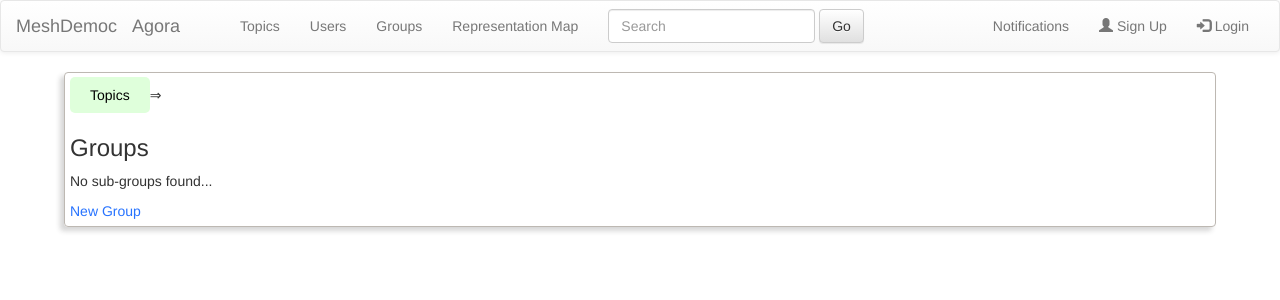
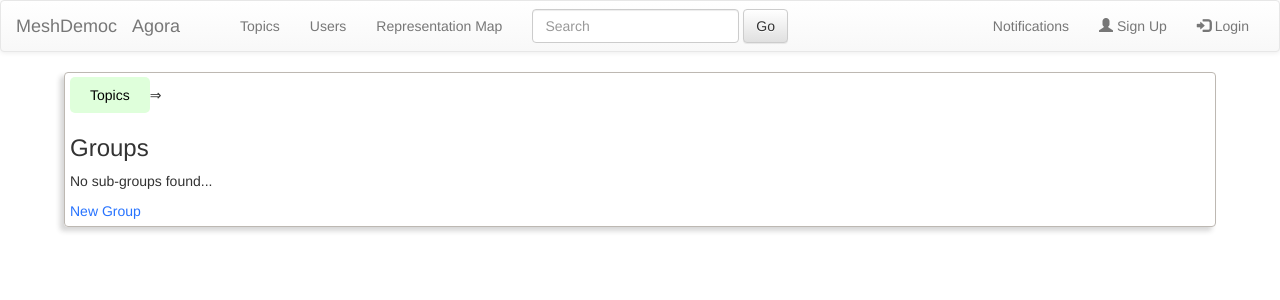
Before and after one commit to chozabu/VoteFlow, a Django app: page /agora/groups/ in a window 1280 px wide. Shown: the top 300 px of the page. Run offline with Django 3.2, Linux system fonts and the light colour scheme; parts of the project's set-up code (start-up, migrations or seed data) failed here and were passed over; some libraries are stand-ins or nearby versions.

Commit message:
hide groups

```diff
--- a/agora/templates/agora/navbar.html
+++ b/agora/templates/agora/navbar.html
@@ -18,7 +18,7 @@
           <li > <a ></a> </li>
         <li ><a href="/agora/all_topics/">Topics <span class="sr-only">(current)</span></a></li>
         <li ><a href="/agora/users/">Users</a></li>
-        <li ><a href="/agora/groups/">Groups</a></li>
+        <!--<li ><a href="/agora/groups/">Groups</a></li>-->
         <!--<li class="active"><a href="/agora/posts/">Posts</a></li>-->
           <li ><a href="/agora/all_topics/forcearrows/">Representation Map</a></li>
 
```
